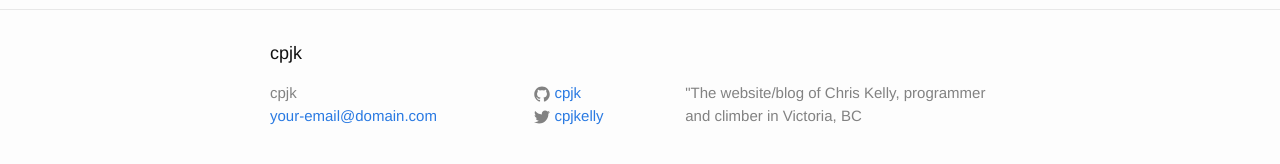
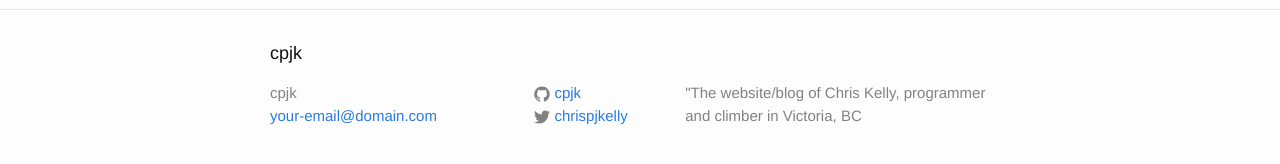
Before and after one commit to cpjk/cpjk.github.io, a Jekyll site: the page built from about.md, in a window 1280 px wide. Shown: the part 404-568 px from the top of the page. Built offline with Jekyll 4.4.1, drawn with Linux system fonts in a browser that asks for light colours.

Commit message:
Update _config.yml

```diff
--- a/_config.yml
+++ b/_config.yml
@@ -5,7 +5,7 @@ description: > # this means to ignore newlines until "baseurl:"
  "The website/blog of Chris Kelly, programmer and climber in Victoria, BC
 baseurl: "" # the subpath of your site, e.g. /blog/
 url: "http://yourdomain.com" # the base hostname & protocol for your site
-twitter_username: cpjkelly
+twitter_username: chrispjkelly
 github_username: cpjk
 
 # Build settings
```
